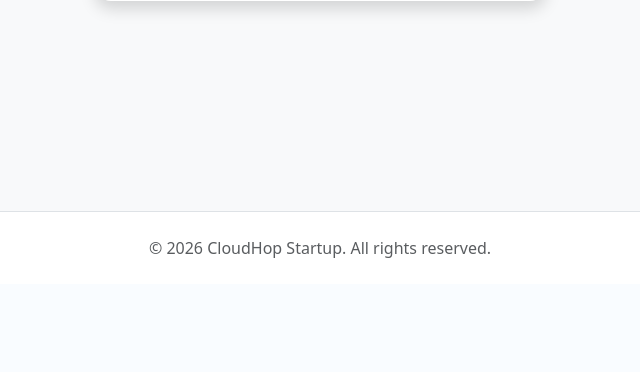
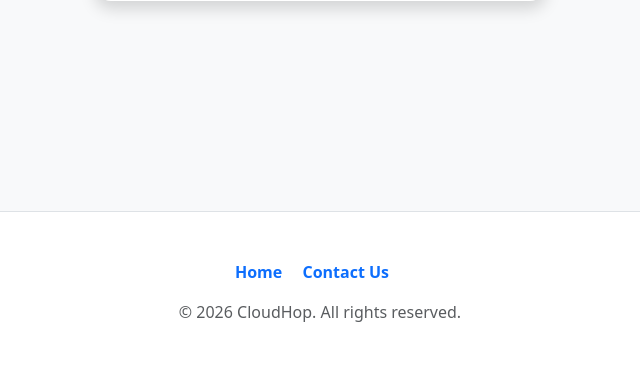
Before and after one commit to Saikou813/CloudHop, a Django app: page /accounts/signup/ in a window 1280 px wide. Shown: the part 743-1115 px from the top of the page, without its empty margins (320-960 px from the left). Before the commit the page ends 1001 px from the top, so only its background shows below. Run offline with Django 4.2, Linux system fonts and the light colour scheme.

Commit message:
Final footer layout

```diff
--- a/templates/base.html
+++ b/templates/base.html
@@ -1,13 +1,16 @@
 <!DOCTYPE html>
 <html lang="en">
+
 <head>
     <meta charset="UTF-8">
     <meta name="viewport" content="width=device-width, initial-scale=1.0">
     <title>CloudHop | Modern Flight Booking</title>
     <!-- Bootstrap 5 CSS -->
-    <link href="https://cdn.jsdelivr.net/npm/bootstrap@5.3.0/dist/css/bootstrap.min.css" rel="stylesheet" integrity="sha384-9ndCyUaIbzAi2FUVXJi0CjmCapSmO7SnpJef0486qhLnuZ2cdeRhO02iuK6FUUVM" crossorigin="anonymous">
+    <link href="https://cdn.jsdelivr.net/npm/bootstrap@5.3.0/dist/css/bootstrap.min.css" rel="stylesheet"
+        integrity="sha384-9ndCyUaIbzAi2FUVXJi0CjmCapSmO7SnpJef0486qhLnuZ2cdeRhO02iuK6FUUVM" crossorigin="anonymous">
     {% load static %}
 </head>
+
 <body class="bg-light">
     <!-- Navbar -->
     <nav class="navbar navbar-expand-lg navbar-dark bg-primary shadow mb-4">
@@ -34,7 +37,8 @@
                     </form>
                     {% else %}
                     <a class="nav-item nav-link text-white" href="{% url 'account_login' %}">Login</a>
-                        <a class="nav-item nav-link text-white border btn btn-sm btn-primary ms-lg-2" href="{% url 'account_signup' %}">Register</a>
+                    <a class="nav-item nav-link text-white border btn btn-sm btn-primary ms-lg-2"
+                        href="{% url 'account_signup' %}">Register</a>
                     {% endif %}
                 </div>
             </div>
@@ -60,13 +64,24 @@
     </main>
 
     <!-- Footer -->
-    <footer class="bg-white text-center py-4 border-top mt-5">
+    <footer class="bg-white text-center py-5 border-top mt-5">
         <div class="container">
-            <p class="text-muted mb-0">&copy; 2026 CloudHop Startup. All rights reserved.</p>
+            <div class="mb-3">
+                <a href="{% url 'home' %}" class="text-decoration-none text-primary fw-bold me-3">Home</a>
+                <a href="{% url 'contact' %}" class="text-decoration-none text-primary fw-bold me-3">Contact Us</a>
+                {% if user.is_authenticated %}
+                <a href="{% url 'profile' %}" class="text-decoration-none text-primary fw-bold">My Profile</a>
+                {% endif %}
+            </div>
+            <p class="text-muted mb-0">&copy; 2026 CloudHop. All rights reserved.</p>
         </div>
     </footer>
 
+
     <!-- Bootstrap JS (Required for Toggles and Alerts) -->
-    <script src="https://cdn.jsdelivr.net/npm/bootstrap@5.3.0/dist/js/bootstrap.bundle.min.js" integrity="sha384-geWF76RCwLtnZ8qwWowPQNguL3RmwHVBC9FhGdlKrxdiJJigb/j/68SIy3Te4Bkz" crossorigin="anonymous"></script>
+    <script src="https://cdn.jsdelivr.net/npm/bootstrap@5.3.0/dist/js/bootstrap.bundle.min.js"
+        integrity="sha384-geWF76RCwLtnZ8qwWowPQNguL3RmwHVBC9FhGdlKrxdiJJigb/j/68SIy3Te4Bkz"
+        crossorigin="anonymous"></script>
 </body>
+
 </html>
```
Lines whose indentation alone changed are shown as unchanged.
